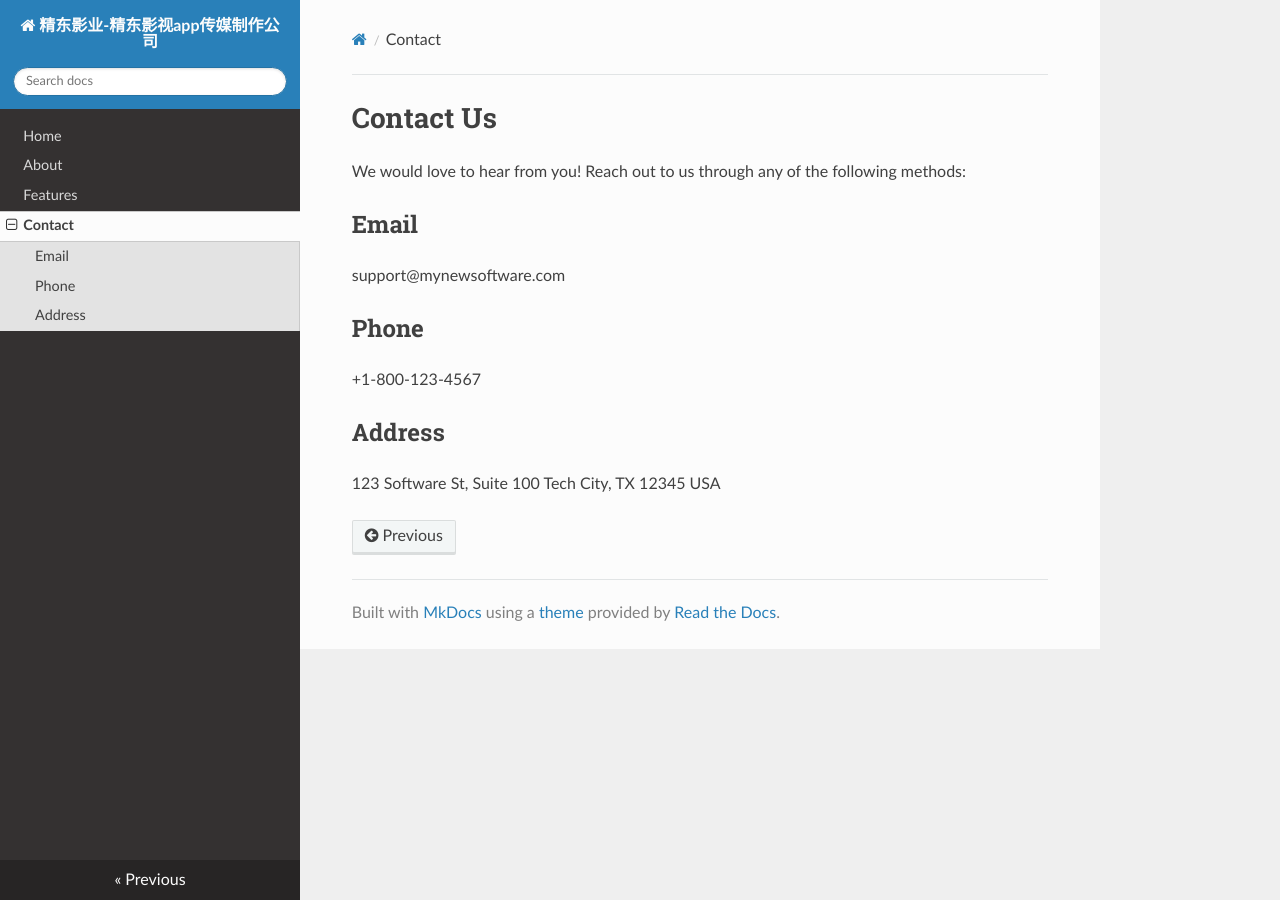
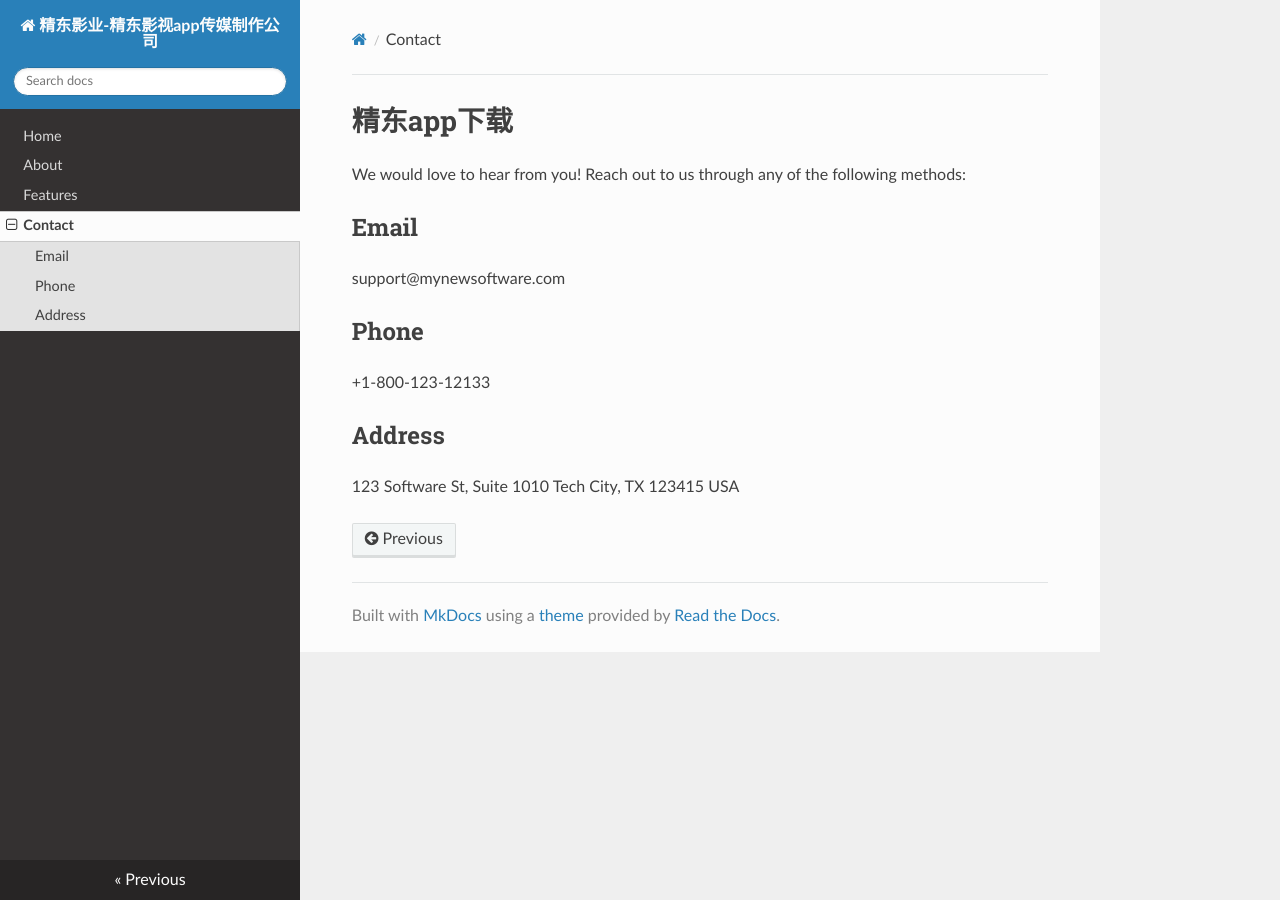
Before and after one commit to wangfannao/wolaile, an MkDocs documentation site: the page built from docs/contact.md, in a window 1280 px wide. Built offline with MkDocs 1.6.1, drawn with Linux system fonts in a browser that asks for light colours; nearby versions of some CDN libraries.

Commit message:
Update contact.md

```diff
--- a/docs/contact.md
+++ b/docs/contact.md
@@ -1,4 +1,4 @@
-# Contact Us
+# 精东app下载
 
 We would love to hear from you! Reach out to us through any of the following methods:
 
@@ -8,10 +8,10 @@ support@mynewsoftware.com
 
 ## Phone
 
-+1-800-123-4567
++1-800-123-12133
 
 ## Address
 
-123 Software St, Suite 100
-Tech City, TX 12345
+123 Software St, Suite 1010
+Tech City, TX 123415
 USA
```
